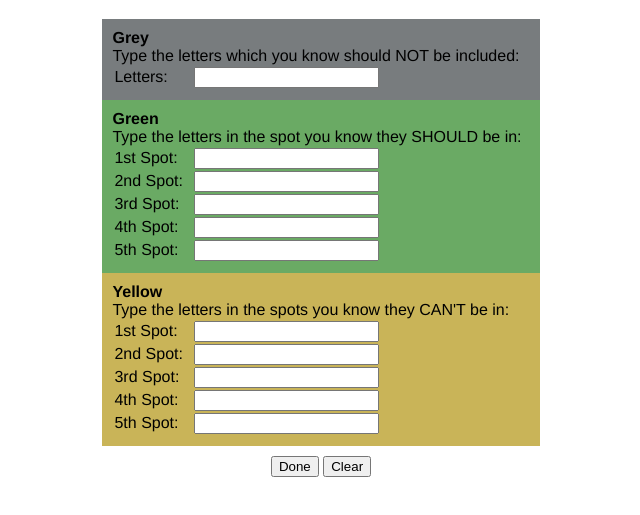
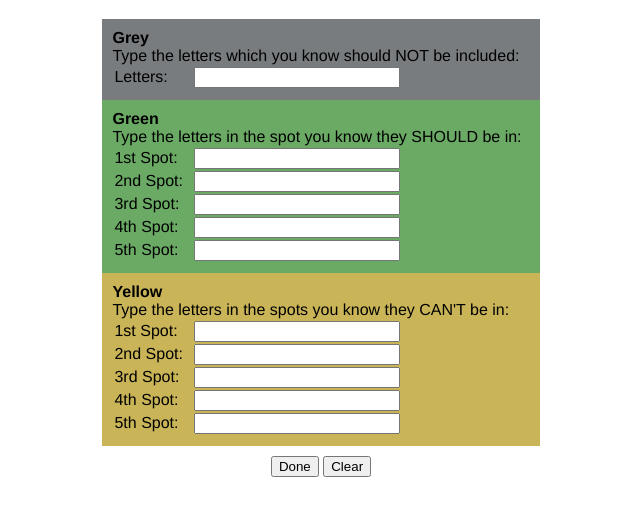
Before and after one commit to YehudaSchochet/Best-Wordle-Helper, a website built with webpack: page src/index.html in a window 1280 px wide. Shown: the part 61-576 px from the top of the page, without its empty margins (319-959 px from the left). Built offline with nearby package versions, Linux system fonts and the light colour scheme; what an-array-of-english-words would draw is missing.

Commit message:
fix input size bug

```diff
--- a/src/css/index.css
+++ b/src/css/index.css
@@ -15,7 +15,10 @@ label {
   width: 75px;
   display: inline-block;
 }
-
+input{
+  width:50%;
+  box-sizing: border-box;
+}
 a {
   text-decoration: none;
   color: black;
```
Also changed, not shown: dist/app.bundle.js, 3 other files.
